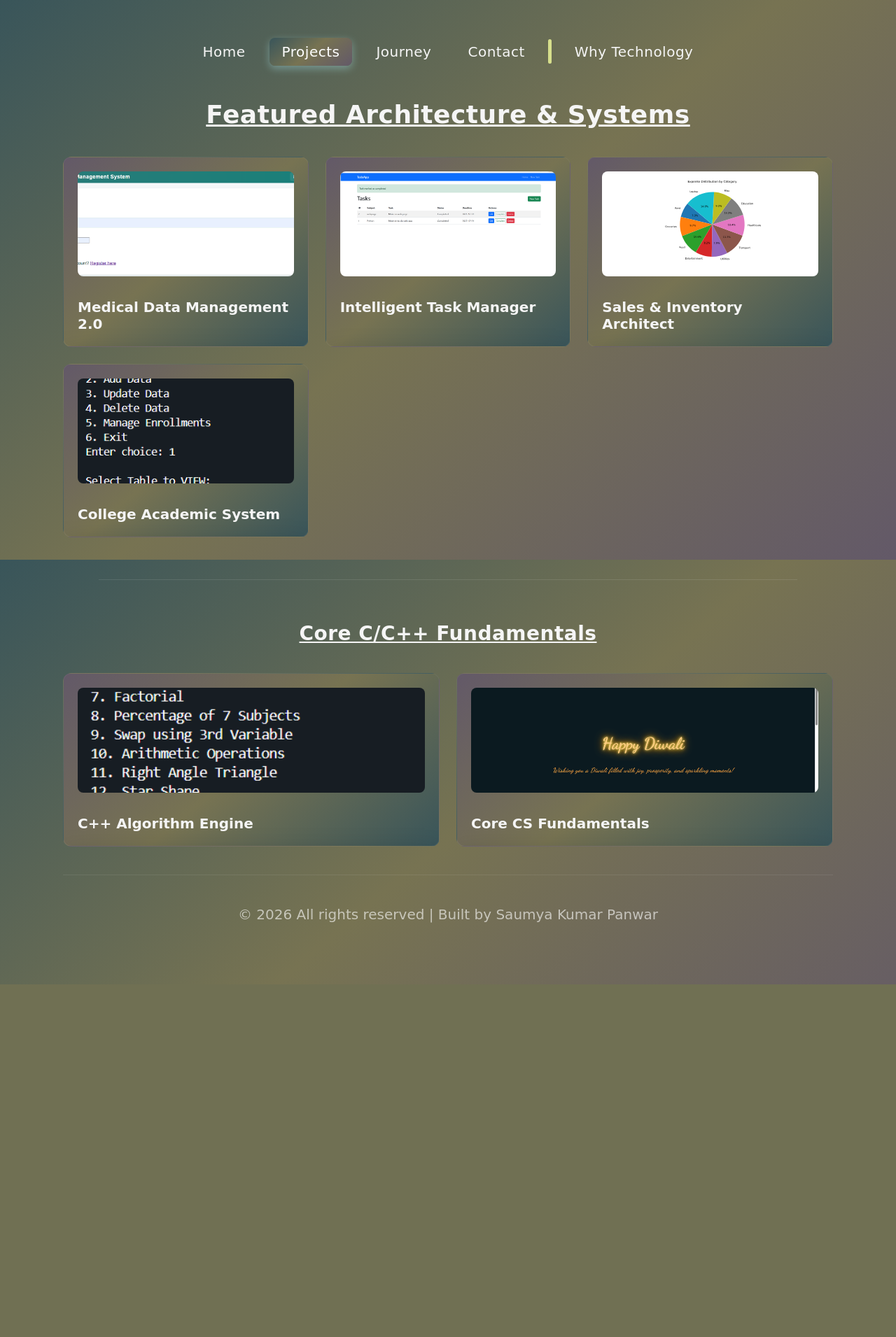
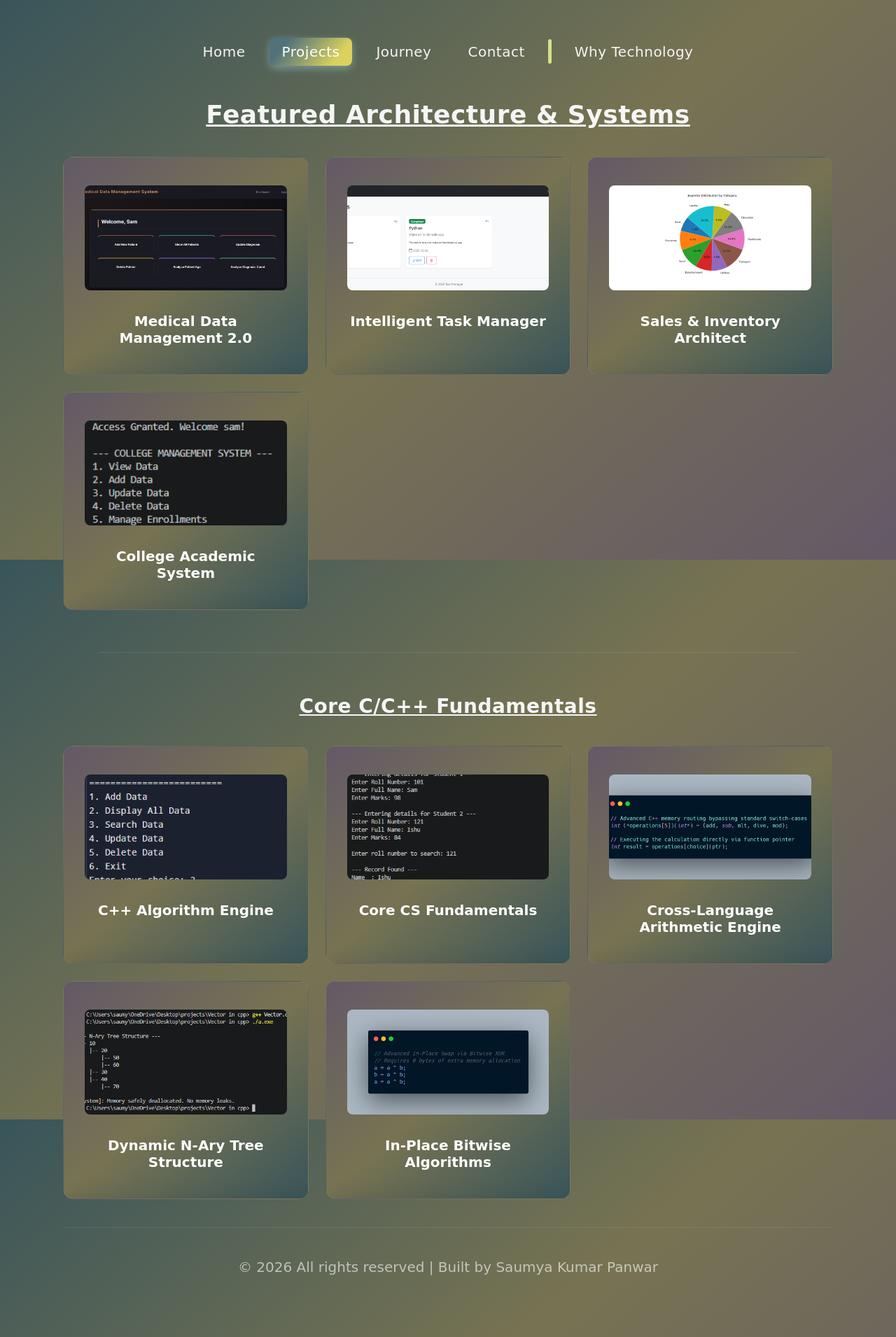
Before and after one commit to ds27sam-del/Portfolio-v2, a Flask app: page /projects in a window 1280 px wide. Shown: the whole page at 70% size. Before the commit the page ends 1407 px from the top, so only its background shows below. Run offline with Flask 2, Linux system fonts and the light colour scheme.

Commit message:
The majour update to whole portfolio

```diff
--- a/app.py
+++ b/app.py
@@ -50,6 +50,27 @@ PROJECTS = [
         'description': 'Comprehensive logic implementations covering recursion, bitwise operations, and memory-efficient data swapping.',
         'image': 'images/basics.png',
         'url': 'https://github.com/ds27sam-del/struct-in-c'
+    },
+    {
+        'id': 7,
+        'title': 'Cross-Language Arithmetic Engine',
+        'description': 'A command-line application implemented in Python, C, and C++ demonstrating advanced memory routing and function pointers.',
+        'image': 'images/7.png',
+        'url': 'https://github.com/ds27sam-del/Calculator'
+    },
+    {
+        'id': 8,
+        'title': 'Dynamic N-Ary Tree Structure',
+        'description': 'A memory-safe, non-linear data structure utilizing STL vectors and custom post-order destructors to prevent memory leaks.',
+        'image': 'images/8.png',
+        'url': 'https://github.com/ds27sam-del/Vector-in-cpp'
+    },
+    {
+        'id': 9,
+        'title': 'In-Place Bitwise Algorithms',
+        'description': 'Advanced C++ algorithms demonstrating memory-efficient variable manipulation using Bitwise XOR to prevent integer overflow.',
+        'image': 'images/9.png',
+        'url': 'https://github.com/ds27sam-del/Swap-values-a-b.git'
     },
 ]
 
--- a/static/styles.css
+++ b/static/styles.css
@@ -13,8 +13,8 @@
 --bg-color: #000000;
 --bg-linear: linear-gradient(680deg, #635968 0%,#777352 50%, #39555a 100%);
 --text-color: #F5F5F5;
---accent-color: linear-gradient(680deg,#635968 0%,#777352 50%, #39555a 100%);
---accent-hover: rgba(161, 222, 226, 0.349);
+--accent-color: linear-gradient(850deg,#51727a 20%, #dad15e 80%);
+--accent-hover: rgba(149, 213, 218, 0.63);
 --secondary: #a974c2b2;         /* Brown */
 --secondary-light: #b6cc829a;   /* Light Brown */
 --bg-2: linear-gradient(140deg,#635968 0%,#777352 50%, #39555a 100%);
@@ -227,6 +227,7 @@ p{
     width: 100%;
     height: 150px;
     object-fit: cover;
+    object-position: center;
     border-radius: 8px;
     background-color: rgba(0,0,0,0.5);
 }
@@ -431,23 +432,25 @@ p{
 }
 
 /* Individual Card Styling */
-.card {
+.cards {
     padding: 40px 30px; /* Internal spacing */
     border-radius: 15px; /* Soft corners */
     transition: all 0.4s ease; /* Smooth hover */
     text-align: center;
     color: white;
+    font-size: 22px;
+    background-color: var(--accent-color);
 }
 
 .block h3:not(.journey h3) {
     text-align: center;
     font-size: 42px; /* Slightly larger for impact */
-    color: #a33f3f;
+    color: #182738b4;
     margin-top: 100px; /* 150px was a bit too much, let's try 100px */
     letter-spacing: 1px;
 }
 /* Classy Hover Effect */
-.card:hover {
+.cards:hover {
     transform: translateY(-15px);
     box-shadow: 0 25px 50px rgba(0, 0, 0, 0.2);
 }
--- a/templates/projects.html
+++ b/templates/projects.html
@@ -6,6 +6,7 @@
 
 <div class="proj">
 
+    <!-- the 1 -->
     <a href="https://github.com/ds27sam-del/Medical-Database-System" target="_blank" rel="noopener noreferrer" class="cards">
         <div class="card-img" style="background: url('{{ url_for('static', filename='images/1.png') }}') no-repeat center center / cover;"></div>
         <div class="card-overlay"></div> <div class="card-content">
@@ -15,6 +16,8 @@
             </div>
         </div>
     </a>
+
+        <!-- the 2 -->
 
     <a href="https://github.com/ds27sam-del/Task-Management" target="_blank" rel="noopener noreferrer" class="cards">
         <div class="card-img" style="background: url('{{ url_for('static', filename='images/2.png') }}') no-repeat top center / cover;"></div>
@@ -27,6 +30,8 @@
         </div>
     </a>
 
+        <!-- the 3 -->
+
     <a href="https://github.com/ds27sam-del/Sales-Database-System" target="_blank" rel="noopener noreferrer" class="cards">
         <div class="card-img" style="background: url('{{ url_for('static', filename='images/3.svg') }}') no-repeat center center / contain; background-color: #ffffff;"></div>
         <div class="card-overlay"></div>
@@ -37,6 +42,8 @@
             </div>
         </div>
     </a>
+
+            <!-- the 4 -->
 
     <a href="https://github.com/ds27sam-del/College-Database-System" target="_blank" rel="noopener noreferrer" class="cards">
         <div class="card-img" style="background: url('{{ url_for('static', filename='images/4.png') }}') no-repeat center center / cover;"></div>
@@ -57,6 +64,8 @@
 
 <div class="proj">
 
+        <!-- the 5 -->
+
     <a href="https://github.com/ds27sam-del/database-system-in-cpp" target="_blank" rel="noopener noreferrer" class="cards">
         <div class="card-img" style="background: url('{{ url_for('static', filename='images/5.png') }}') no-repeat center center / cover;"></div>
         <div class="card-overlay"></div>
@@ -67,6 +76,8 @@
             </div>
         </div>
     </a>
+
+        <!-- the 6 -->
 
     <a href="https://github.com/ds27sam-del/struct-in-c" target="_blank" rel="noopener noreferrer" class="cards">
         <div class="card-img" style="background: url('{{ url_for('static', filename='images/6.png') }}') no-repeat center center / cover;"></div>
@@ -79,6 +90,43 @@
         </div>
     </a>
 
+        <!-- the 7 -->
+
+    <a href="https://github.com/ds27sam-del/Calculator" target="_blank" rel="noopener noreferrer" class="cards">
+        <div class="card-img" style="background: url('{{ url_for('static', filename='images/7.png') }}') no-repeat center center / cover;"></div>
+        <div class="card-overlay"></div>
+        <div class="card-content">
+            <h3 class="card-title">Cross-Language Arithmetic Engine</h3>
+            <div class="card-hover-info">
+                <p class="card-desc">A command-line application implemented in Python, C, and C++ demonstrating advanced memory routing and function pointers.</p>
+            </div>
+        </div>
+    </a>
+
+    <!-- the 8 -->
+    <a href="https://github.com/ds27sam-del/Vector-in-cpp" target="_blank" rel="noopener noreferrer" class="cards">
+        <div class="card-img" style="background: url('{{ url_for('static', filename='images/8.png') }}') no-repeat center center / cover;"></div>
+        <div class="card-overlay"></div>
+        <div class="card-content">
+            <h3 class="card-title">Dynamic N-Ary Tree Structure</h3>
+            <div class="card-hover-info">
+                <p class="card-desc">A memory-safe, non-linear data structure utilizing STL vectors and custom post-order destructors to prevent memory leaks.</p>
+            </div>
+        </div>
+    </a>
+
+    <!-- the 9 -->
+    <a href="https://github.com/ds27sam-del/Swap-values-a-b.git" target="_blank" rel="noopener noreferrer" class="cards">
+        <div class="card-img" style="background: url('{{ url_for('static', filename='images/9.png') }}') no-repeat center center / cover;"></div>
+        <div class="card-overlay"></div>
+        <div class="card-content">
+            <h3 class="card-title">In-Place Bitwise Algorithms</h3>
+            <div class="card-hover-info">
+                <p class="card-desc">Advanced C++ algorithms demonstrating memory-efficient variable manipulation using Bitwise XOR to prevent integer overflow.</p>
+            </div>
+        </div>
+    </a>
+
 </div>
 
 {% endblock %}
```
Also changed, not shown: templates/Tech.html (+7 -7 lines), templates/journey.html (+4 -4 lines), static/images/1.png, static/images/2.png, static/images/4.png, static/images/5.png, static/images/6.png, static/images/7.png (added), static/images/8.png (added), static/images/9.png (added), static/images/logo.png (deleted).
